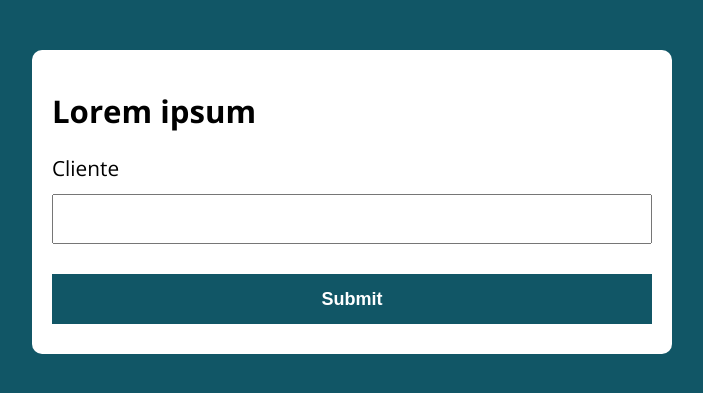
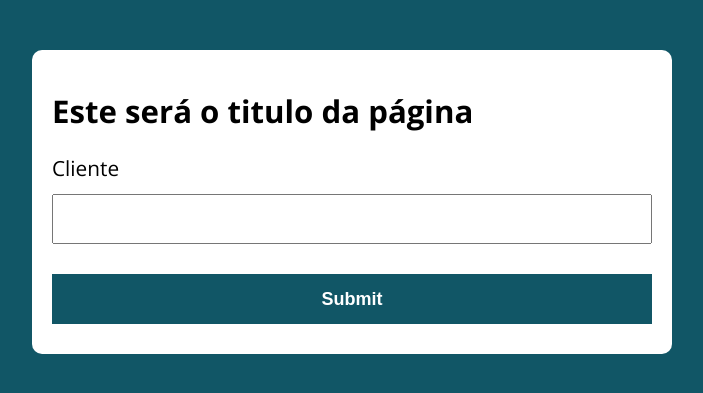
Before and after one commit to jvhk/full-stack-course, a Node server app: page / in a window 1280 px wide. Shown: the top 393 px of the page, without its empty margins (288-991 px from the left). Run offline with Node 20, Linux system fonts and the light colour scheme; some libraries are stand-ins or nearby versions.

Commit message:
Injetando conteúdo nos views

```diff
--- a/projetos-express/projetoSessionFlashMessages/src/controllers/homeController.js
+++ b/projetos-express/projetoSessionFlashMessages/src/controllers/homeController.js
@@ -1,7 +1,10 @@
 exports.paginaInicial = (req, res) => {
-    console.log(req.session.usuario);
+    //console.log(req.session.usuario);
     //req.session.usuario = {nome: 'Joao', logado : true};
-    res.render('index');
+    res.render('index',{
+        titulo: 'Este será o titulo da página',
+        numeros: [0,1,2,3,4,5,6,7,8,9]
+    });
     return;
 };
 
--- a/projetos-express/projetoSessionFlashMessages/src/middleware/middleware.js
+++ b/projetos-express/projetoSessionFlashMessages/src/middleware/middleware.js
@@ -1,3 +1,4 @@
 module.exports = (req, res, next) => {
+    res.locals.umaVariavelLocal = 'Este é o valor da variavel local';
     next();
 }
--- /dev/null
+++ b/projetos-express/projetoSessionFlashMessages/src/views/includes/footer.ejs
@@ -0,0 +1,3 @@
+    <script src="./assets/js/bundle.js"></script>
+</body>
+</html>
--- /dev/null
+++ b/projetos-express/projetoSessionFlashMessages/src/views/includes/head.ejs
@@ -0,0 +1,10 @@
+<!DOCTYPE html>
+<html lang="en">
+<head>
+    <meta charset="UTF-8">
+    <meta http-equiv="X-UA-Compatible" content="IE=edge">
+    <meta name="viewport" content="width=device-width, initial-scale=1.0">
+    <title>Document</title>
+</head>
+
+<body>
--- a/projetos-express/projetoSessionFlashMessages/src/views/index.ejs
+++ b/projetos-express/projetoSessionFlashMessages/src/views/index.ejs
@@ -1,14 +1,9 @@
-<!DOCTYPE html>
-<html lang="en">
-<head>
-    <meta charset="UTF-8">
-    <meta http-equiv="X-UA-Compatible" content="IE=edge">
-    <meta name="viewport" content="width=device-width, initial-scale=1.0">
-    <title>Document</title>
-</head>
-<body>
+<%- include('includes/head.ejs') %>
+
     <section class="container">
-        <h1>Lorem ipsum</h1>
+        <h1>
+            <%= titulo %>
+        </h1>
         <form action="/" method="POST">
             <label>Cliente</label>
             <input type="text" name="cliente">
@@ -16,6 +11,4 @@
         </form>
     </section>
 
-    <script src="./assets/js/bundle.js"></script>
-</body>
-</html>
+    <%- include('includes/footer.ejs') %>
```
